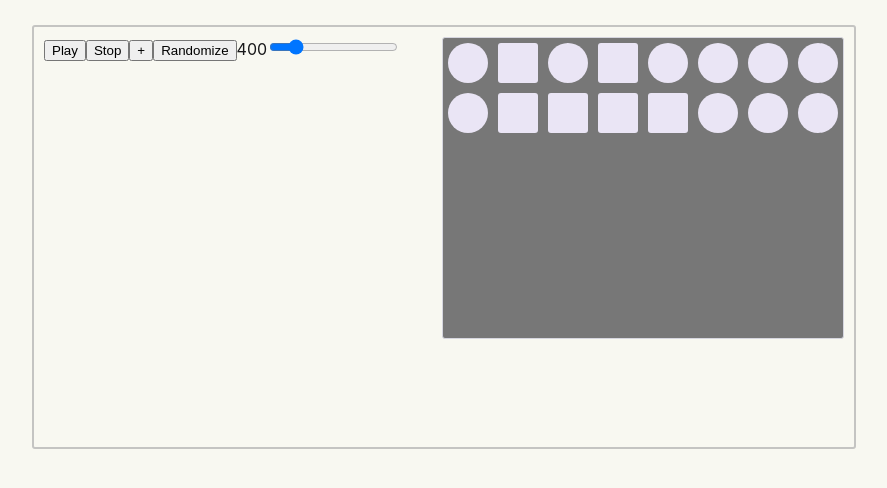
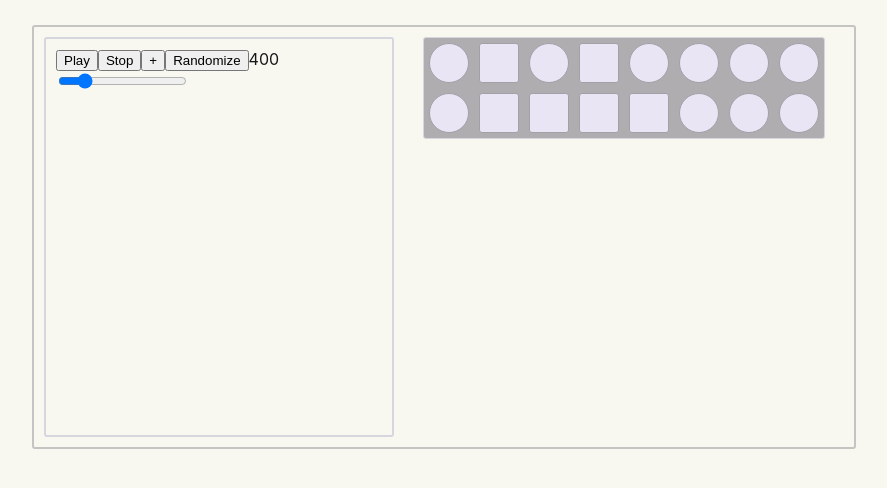
Before and after one commit to Loxphordex/Memoryfield, a React (Create React App) app: page / in a window 1280 px wide. Both pictures are taken after a click on the button "Randomize". Shown: the top 488 px of the page, without its empty margins (196-1083 px from the left). Built offline with nearby package versions, Linux system fonts and the light colour scheme.

Commit message:
styles and env

```diff
--- a/src/App.js
+++ b/src/App.js
@@ -46,8 +46,14 @@ function App() {
         osc.connect(volume)
         osc.stop(end)
 
+        // envelope
+        volume.gain.cancelScheduledValues(now)
+        volume.gain.setValueAtTime(volume.gain.value, now);
+        volume.gain.linearRampToValueAtTime(0.1, now + 0.05);
+        volume.gain.linearRampToValueAtTime(0, now + 0.1);
+
         // Connect nodes
-        volume.gain.value = outputLevel;
+        // volume.gain.value = outputLevel;
         volume.connect(filter);
         filter.connect(ctx.destination);
       } else {
--- a/src/components/ControlPanel/ControlPanel.js
+++ b/src/components/ControlPanel/ControlPanel.js
@@ -14,7 +14,7 @@ export default function ControlPanel({
 
   function addNode() {
     if (nodes) {
-      if (nodes.length < 48) {
+      if (nodes.length < 16) {
         setNodes([...nodes, defaultNode(nodes.length)])
       }
     } else {
--- a/src/styles/colors.css
+++ b/src/styles/colors.css
@@ -1,38 +1,59 @@
 .red {
+    border: none;
+    min-width: 40px;
+    min-height: 40px;
     background-color: rgb(226, 0, 49);
     box-shadow: 0px 0px 19px 5px rgb(255, 0, 55);
 }
 
 .green {
+    border: none;
+    min-width: 40px;
+    min-height: 40px;
     background-color: rgb(0, 226, 139);
     box-shadow: 0px 0px 19px 5px rgb(2, 241, 150);
 }
 
 .purple {
+    border: none;
+    min-width: 40px;
+    min-height: 40px;
     background-color: rgb(127, 1, 230);
     box-shadow: 0px 0px 19px 5px rgb(139, 1, 251);
 }
 
 .orange {
+    border: none;
+    min-width: 40px;
+    min-height: 40px;
     background-color: rgb(252, 176, 14);
     box-shadow: 0px 0px 19px 5px rgb(252, 176, 14);
 }
 
 .pink {
+    border: none;
+    min-width: 40px;
+    min-height: 40px;
     background-color: rgb(255, 95, 175);
     box-shadow: 0px 0px 19px 5px rgb(255, 95, 175);
 }
 
 .teal {
+    border: none;
+    min-width: 40px;
+    min-height: 40px;
     background-color: rgb(55, 207, 207);
     box-shadow: 0px 0px 19px 5px rgb(55, 207, 207);
 }
 
 .blue {
+    border: none;
+    min-width: 40px;
+    min-height: 40px;
     background-color: rgb(76, 13, 252);
     box-shadow: 0px 0px 19px 5px rgb(76, 13, 252);
 }
 
 .editing {
-  background-color: rgb(216, 214, 112);
+    background-color: rgb(216, 214, 112);
 }
--- a/src/styles/control.css
+++ b/src/styles/control.css
@@ -1,4 +1,9 @@
 .control-panel {
-    width: 400px;
-    margin-right: auto;
+    box-sizing: border-box;
+    width: 350px;
+    min-height: 400px;
+    margin-right: 10px;
+    padding: 10px;
+    border: 2px solid rgb(214, 214, 223);
+    border-radius: 3px;
 }
--- a/src/styles/field.css
+++ b/src/styles/field.css
@@ -1,8 +1,9 @@
 .field-container {
-    background-color: rgb(119, 119, 119);
-    min-height: 300px;
+    background-color: rgb(176, 173, 177);
+    min-height: 100px;
     border: 1px solid rgb(214, 214, 223);
     border-radius: 3px;
+    margin: 0 auto;
 }
 
 .memory-field {
--- a/src/styles/node.css
+++ b/src/styles/node.css
@@ -1,9 +1,10 @@
 .memory-node {
-    min-width: 40px;
-    min-height: 40px;
+    min-width: 38px;
+    min-height: 38px;
     display: inline-block;
     margin: 5px;
     background-color: rgb(234, 229, 245);
+    border: 1px solid rgb(163, 160, 168);;
     border-radius: 3px;
 }
 
```
